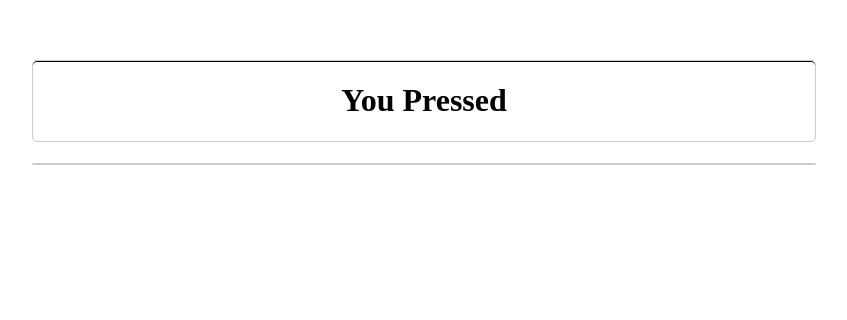
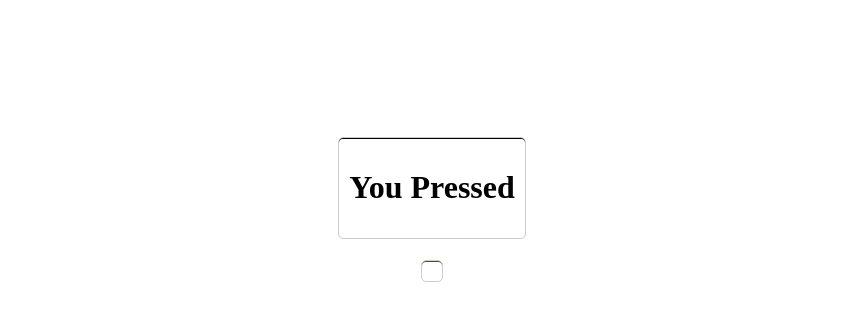
Before and after one commit to Haripriyaa1224/Keypress, a plain HTML site: page index.html in a window 1280 px wide. Shown: the part 188-508 px from the top of the page, without its empty margins (216-1063 px from the left). Drawn offline with Linux system fonts and the light colour scheme.

Commit message:
stylesheet updated

```diff
--- a/style.css
+++ b/style.css
@@ -1,12 +1,24 @@
 body{
+    /* text-align: center;
+    padding:15rem; */
+    display: flex;
+    width:100vw;
+    height:100vh;
+    flex-direction: column;
+    justify-content: center;
+    align-items: center;
+}
+#head{
     text-align: center;
-    padding:15rem;
+    border: 1px solid #ccc;
+    color: brown;
 }
 div{
 
     border: 1px solid #ccc;
     box-shadow:inset 0 1px;
     border-radius: 5px;
+    padding: 10px;
 }
 
 
@@ -17,6 +29,7 @@ color:green;
 
 #key-no{
     color:green;
+    padding:10px;
     border: 1px solid #ccc;
     box-shadow:inset 0 1px;
     border-radius: 5px;
```
